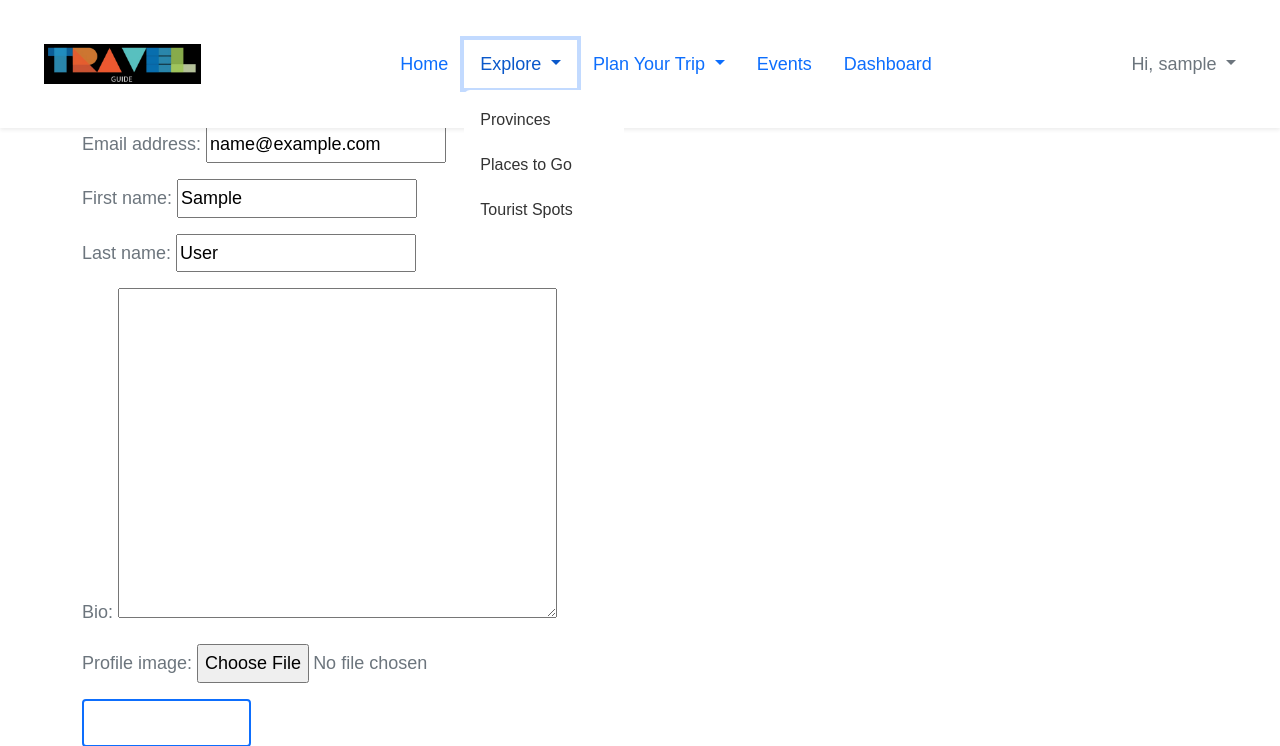
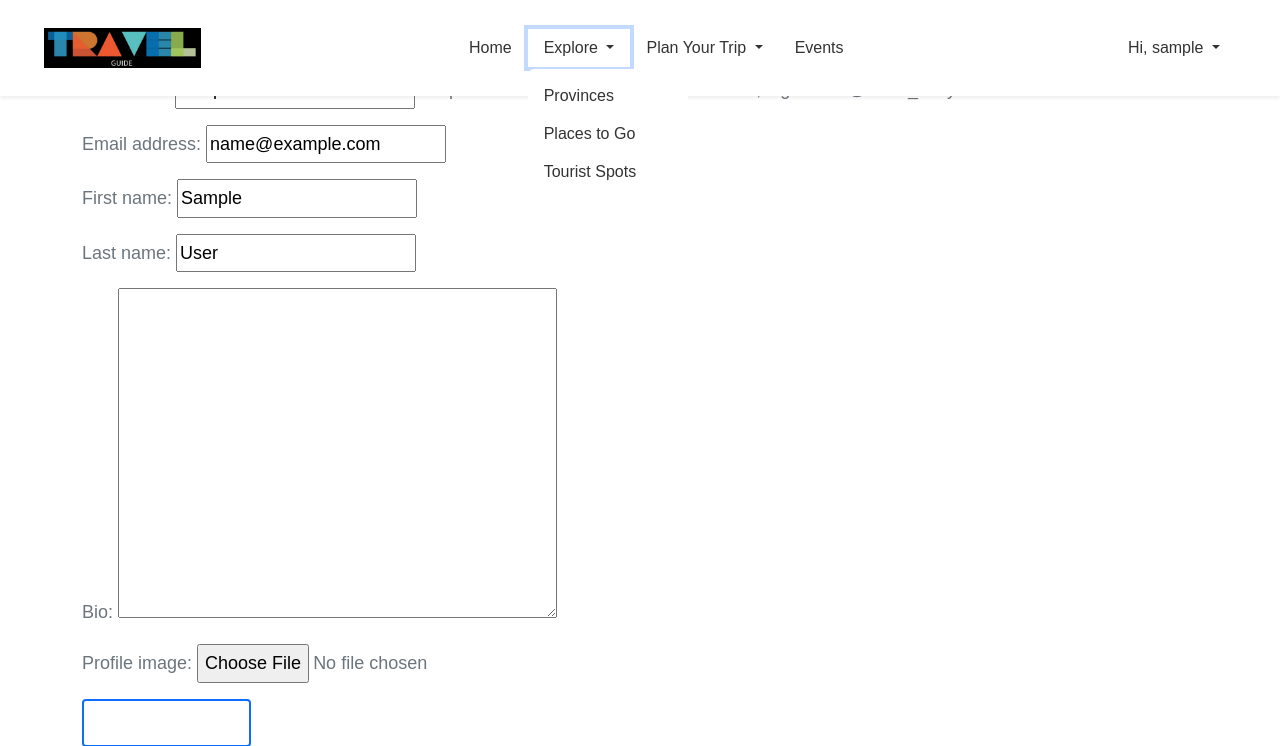
Before and after one commit to Lanzuela63/TravelGuide-frontend-dev-branch, a Django app: page /profile/edit/ in a window 1280 px wide, after a click on "Explore". Shown: the top 746 px of the page. Run offline with Django 5.2, Linux system fonts and the light colour scheme; the visitor is signed in with stand-in values (Sample User, id 1); style sheets or scripts are compiled from the project's sources; parts of the project's set-up code (start-up, migrations or seed data) failed here and were passed over; some libraries are stand-ins or nearby versions; some web fonts are replaced.

Commit message:
Navbar
reduce size of navbar & change color

```diff
--- a/frontend/templates/tourism/partials/_navbar.html
+++ b/frontend/templates/tourism/partials/_navbar.html
@@ -45,21 +45,6 @@
         <li class="nav-item">
           <a class="nav-link" href="{% url 'tourism:blog' %}">Events</a>
         </li>
-
-        <!-- Role-based Dashboard -->
-        {% if user.is_authenticated %}
-          {% if user.role == "Admin" %}
-            <li class="nav-item"><a class="nav-link" href="{% url 'admin_dash:dashboard' %}">Dashboard</a></li>
-          {% elif user.role == "Tourist" %}
-            <li class="nav-item"><a class="nav-link" href="{% url 'tourist_dash:dashboard' %}">Dashboard</a></li>
-          {% elif user.role == "Tourism Officer" %}
-            <li class="nav-item"><a class="nav-link" href="{% url 'tourism_officer_dash:dashboard' %}">Dashboard</a></li>
-          {% elif user.role == "Event Organizer" %}
-            <li class="nav-item"><a class="nav-link" href="{% url 'event_organizer_dash:dashboard' %}">Dashboard</a></li>
-          {% elif user.role == "Business Owner" %}
-            <li class="nav-item"><a class="nav-link" href="{% url 'business_owner_dash:dashboard' %}">Dashboard</a></li>
-          {% endif %}
-        {% endif %}
       </ul>
     </nav>
 
@@ -74,6 +59,21 @@
             <li><a class="dropdown-item" href="{% url 'view_profile' %}">Profile</a></li>
             <li><hr class="dropdown-divider"></li>
             <li><a class="dropdown-item text-danger" href="{% url 'account_logout' %}">Logout</a></li>
+
+            <!-- Role-based Dashboard -->
+        {% if user.is_authenticated %}
+          {% if user.role == "Admin" %}
+            <li class="nav-item"><a class="nav-link" href="{% url 'admin_dash:dashboard' %}">Dashboard</a></li>
+          {% elif user.role == "Tourist" %}
+            <li class="nav-item"><a class="nav-link" href="{% url 'tourist_dash:dashboard' %}">Dashboard</a></li>
+          {% elif user.role == "Tourism Officer" %}
+            <li class="nav-item"><a class="nav-link" href="{% url 'tourism_officer_dash:dashboard' %}">Dashboard</a></li>
+          {% elif user.role == "Event Organizer" %}
+            <li class="nav-item"><a class="nav-link" href="{% url 'event_organizer_dash:dashboard' %}">Dashboard</a></li>
+          {% elif user.role == "Business Owner" %}
+            <li class="nav-item"><a class="nav-link" href="{% url 'business_owner_dash:dashboard' %}">Dashboard</a></li>
+          {% endif %}
+        {% endif %}
           </ul>
         </div>
       {% else %}
--- a/shared/static/css/_custom.css
+++ b/shared/static/css/_custom.css
@@ -4,7 +4,7 @@
   top: 0;
   left: 0;
   width: 100%;
-  padding: 1.5rem 0;
+  padding: 0.75rem 0; /* Smaller height */
   background: transparent;
   transition: all 0.4s ease;
   z-index: 1000;
@@ -17,7 +17,7 @@
 
 /* On scroll - shrink */
 .site-header.scrolled {
-  padding: 0.6rem 0;
+  padding: 0.4rem 0; /* Even smaller on scroll */
   background: rgba(0, 0, 0, 0.8);  /* darker bg for readability */
   backdrop-filter: blur(8px);
 }
@@ -27,32 +27,54 @@
 }
 
 /* Navbar Links */
+.nav .nav-link,
+.navbar-nav .nav-link,
 .site-menu li a {
-  color: #fff;
-  padding: 0.5rem 1rem;
-  transition: color 0.3s ease;
+  color: #333333 !important; /* dark grey */
+  font-weight: 500;
+  padding: 0.3rem 1rem !important;   /* smaller vertical padding */
+  font-size: 1rem !important;
+  transition: color 0.18s;
   text-decoration: none;
 }
 
+.nav .nav-link:hover,
+.navbar-nav .nav-link:hover,
 .site-menu li a:hover {
-  color: #ffcc00;  /* highlight hover */
+  color: #000 !important; /* black on hover */
 }
 
-/* Dropdown Fix */
+/* Dropdown Menu */
 .dropdown-menu {
   background: #fff;
   border: none;
-  margin-top: 0.5rem;
+  margin-top: 0.3rem; /* Slightly reduced */
 }
 
-.dropdown-menu a {
-  color: #333;
-  padding: 0.5rem 1rem;
+.dropdown-menu a,
+.dropdown-item {
+  color: #333333 !important;
+  font-size: 1rem !important;
+  padding: 0.3rem 1rem !important;
+  transition: color 0.18s;
 }
 
-.dropdown-menu a:hover {
+.dropdown-menu a:hover,
+.dropdown-item:hover {
   background: #f8f9fa;
-  color: #000;
+  color: #000 !important;
+}
+
+/* User Dropdown */
+.dropdown-toggle {
+  color: #333333 !important;
+  font-weight: 500;
+  font-size: 1rem !important;
+  padding: 0.3rem 1rem !important;
+  transition: color 0.18s;
+}
+.dropdown-toggle:hover {
+  color: #000 !important;
 }
 
 /* Hover Dropdown */
@@ -60,3 +82,5 @@
   display: block;
   margin-top: 0;
 }
+
+/* Let the logo keep its original size; no override here */
```
Also changed, not shown: shared/static/scss/_navbar.scss (+46 -60 lines).
